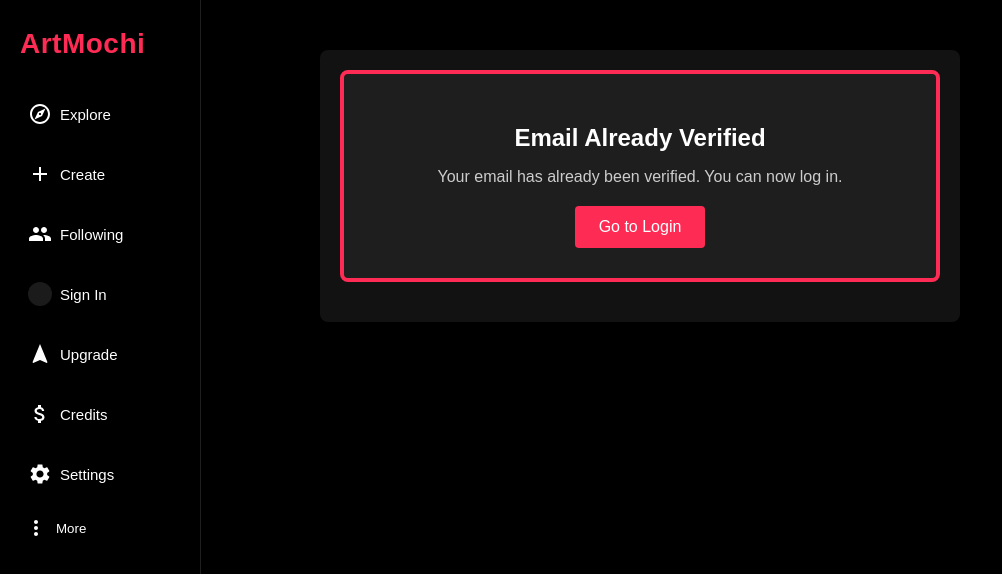
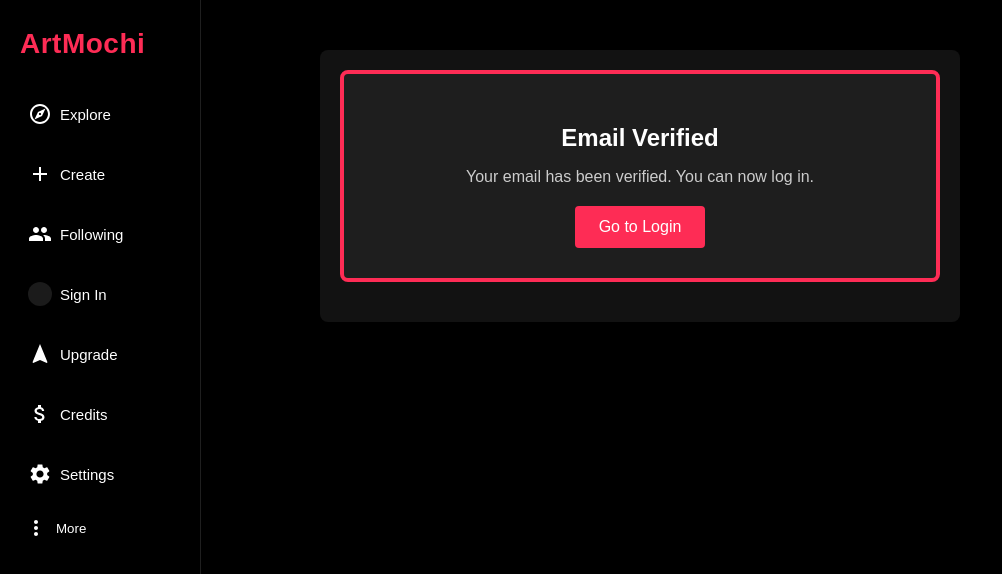
Before and after one commit to Lionheart250/artmochi, a React (Create React App) app in the folder client/: page /verify-email/1 in a window 1280 px wide. Shown: the top 574 px of the page, without its empty margins (0-1002 px from the left). Built offline with nearby package versions, Linux system fonts and the light colour scheme; no server answers.

Commit message:
trying again

```diff
--- a/client/src/pages/EmailVerification.js
+++ b/client/src/pages/EmailVerification.js
@@ -52,8 +52,8 @@ const EmailVerification = () => {
 
             {status === 'error' && (
                 <div className="verification-message error">
-                    <h2>Email Already Verified</h2>
-                    <p>Your email has already been verified. You can now log in.</p>
+                    <h2>Email Verified</h2>
+                    <p>Your email has been verified. You can now log in.</p>
                     <button onClick={() => navigate('/login')} className="redirect-button">
                         Go to Login
                     </button>
--- a/client/src/pages/VerificationSent.js
+++ b/client/src/pages/VerificationSent.js
@@ -15,8 +15,6 @@ const VerificationSent = () => {
   useEffect(() => {
     if (!email) return;
 
-    let isSubscribed = true;
-
     const checkVerification = async () => {
       try {
         const response = await fetch(`${process.env.REACT_APP_API_URL}/check-verification`, {
@@ -27,33 +25,22 @@ const VerificationSent = () => {
 
         const data = await response.json();
 
-        if (!isSubscribed) return;
-
         if (response.ok && data.isVerified) {
-          setVerificationStatus('verified');
-
-          // Handle login sequence
+          // Do login first
           await login(data.token, data.refreshToken);
           await fetchUserProfile(data.token);
-
-          // Force navigation after verification
-          if (isSubscribed) {
-            navigate('/', { replace: true });
-          }
+          // Navigate immediately, don't wait for state update
+          navigate('/', { replace: true });
+          // Set status after navigation started
+          setVerificationStatus('verified');
         }
       } catch (error) {
-        console.error('Verification check error:', error);
+        console.error('Check verification error:', error);
       }
     };
 
-    // Check immediately and then set up interval
-    checkVerification();
     const interval = setInterval(checkVerification, 2000);
-
-    return () => {
-      isSubscribed = false;
-      clearInterval(interval);
-    };
+    return () => clearInterval(interval);
   }, [email, login, navigate, fetchUserProfile]);
 
   return (
```
